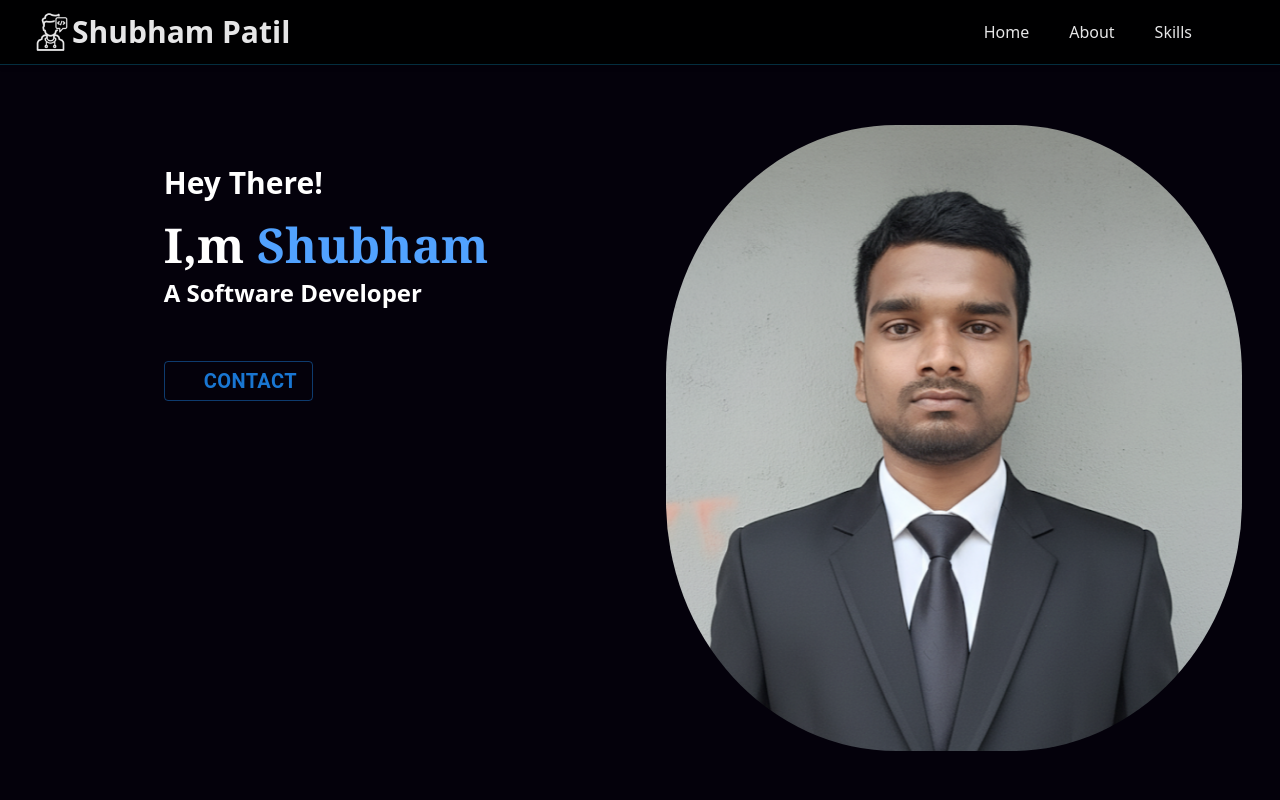
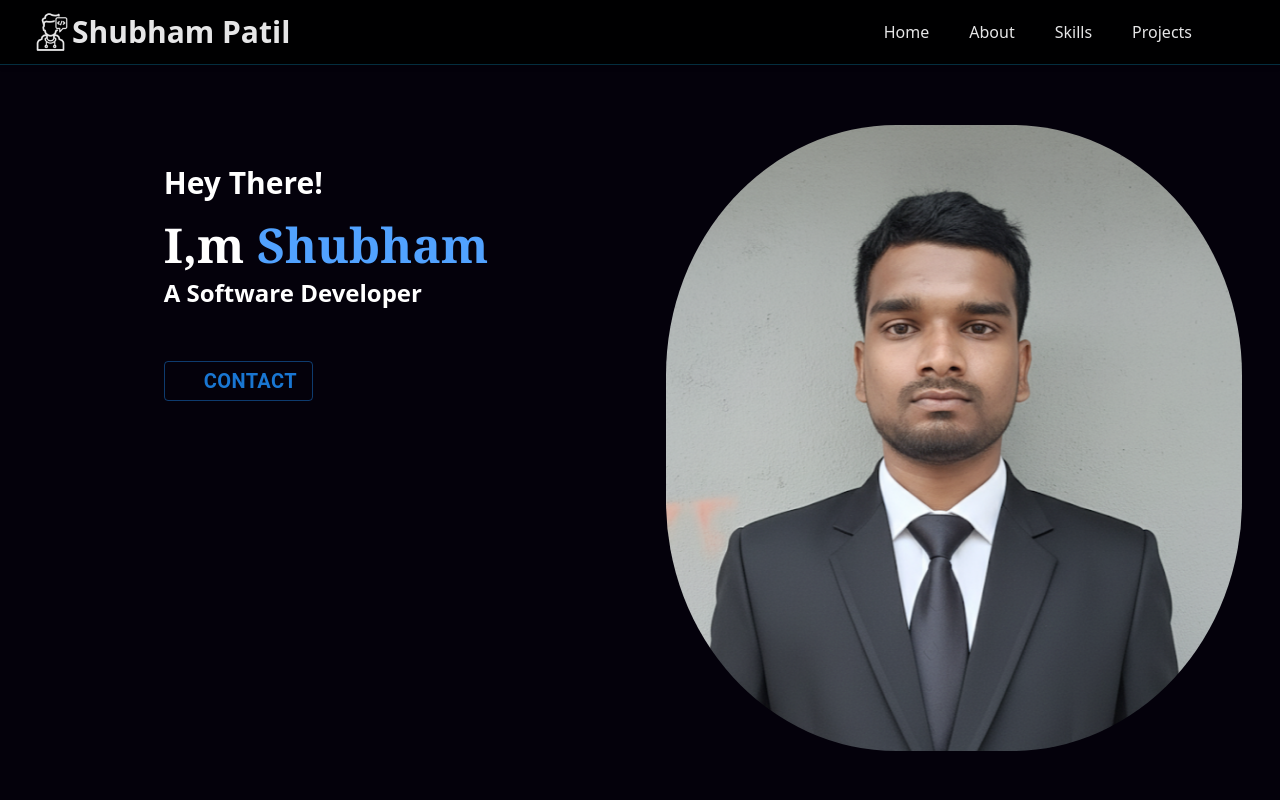
Before and after one commit to patilshubham0003/my_portfolio, a React (Vite) app: page / in a window 1280 px wide. Shown: the top 800 px of the page. Built offline with nearby package versions, Linux system fonts and the light colour scheme; some icons are missing.

Commit message:
added a project

```diff
--- a/src/components/Navbar.jsx
+++ b/src/components/Navbar.jsx
@@ -30,6 +30,9 @@ export default function Navbar() {
             </a>
             <a href="#skills" className="hover:font-bold hover:text-white-900">
               Skills
+            </a>
+            <a href="#project" className="hover:font-bold hover:text-white-900">
+              Projects
             </a>
             <a
               href="mailto:patilshubham9960423507@gmail.com"
@@ -83,6 +86,9 @@ export default function Navbar() {
           <a href="#skills" className="block text-white hover:font-bold">
             Skills
           </a>
+          <a href="#project" className="block text-white hover:font-bold">
+            Projects
+          </a>
           <a
             href="mailto:patilshubham9960423507@gmail.com"
             className="block text-white hover:font-bold"
--- a/src/components/Project.jsx
+++ b/src/components/Project.jsx
@@ -31,8 +31,8 @@ function App() {
   ];
 
   return (
-    <div className="h-[60vh] bg-black text-white p-10">
-      <h1 className="text-4xl font-bold text-center mb-10">
+    <div className="container py-5  text-white ">
+      <h1 id="project"  className="text-4xl font-bold text-center mb-10">
         My Projects
       </h1>
 
```
